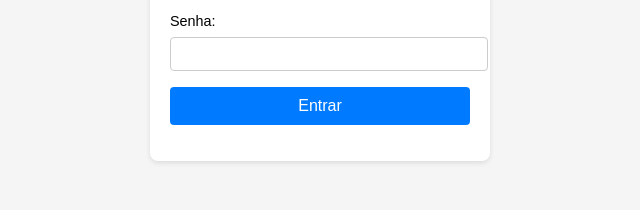
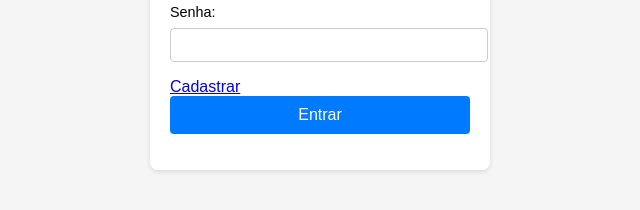
Before and after one commit to Jadson-Sobrinho/Sistema_Gerenciamento_Salas_Equipamentos, a website: page frontend/src/pages/login.html in a window 1280 px wide. Shown: the part 398-608 px from the top of the page, without its empty margins (320-960 px from the left). Drawn offline with Linux system fonts and the light colour scheme.

Commit message:
Feat - Link para cadastro de usuario

```diff
--- a/frontend/src/pages/login.html
+++ b/frontend/src/pages/login.html
@@ -18,6 +18,7 @@
         <label for="password">Senha:</label>
         <input type="password" id="password" name="password">
       </div>
+      <a href="user.html"><i class="cadastrar"></i> Cadastrar</a>
       <button type="submit">Entrar</button>
     </form>
     <p id="login-message" class="message"></p>
```
